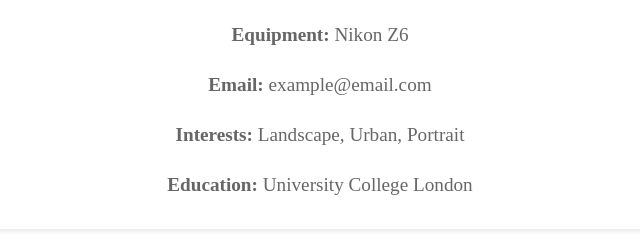
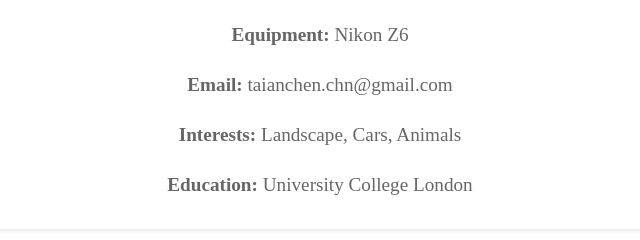
Before and after one commit to Apertureon/website_test, a plain HTML site: page about.html in a window 1280 px wide. Shown: the part 254-494 px from the top of the page, 320-960 px from the left. Drawn offline with nearby package versions, Linux system fonts and the light colour scheme.

Commit message:
Add files via upload

```diff
--- a/about.html
+++ b/about.html
@@ -14,8 +14,8 @@
         <h1>About Me</h1>
         <div class="about-details">
             <p><strong>Equipment:</strong> Nikon Z6</p>
-            <p><strong>Email:</strong> example@email.com</p>
-            <p><strong>Interests:</strong> Landscape, Urban, Portrait</p>
+            <p><strong>Email:</strong> taianchen.chn@gmail.com</p>
+            <p><strong>Interests:</strong> Landscape, Cars, Animals</p>
             <p><strong>Education:</strong> University College London</p>
         </div>
     </div>
--- a/gallery.js
+++ b/gallery.js
@@ -7,6 +7,7 @@ document.addEventListener('DOMContentLoaded', function() {
     // Initialize Isotope
     const iso = new Isotope(grid, {
         itemSelector: '.photo',
+        filter: '.london',
         masonry: {
             columnWidth: '.grid-sizer',
             gutter: '.gutter-sizer'
```
